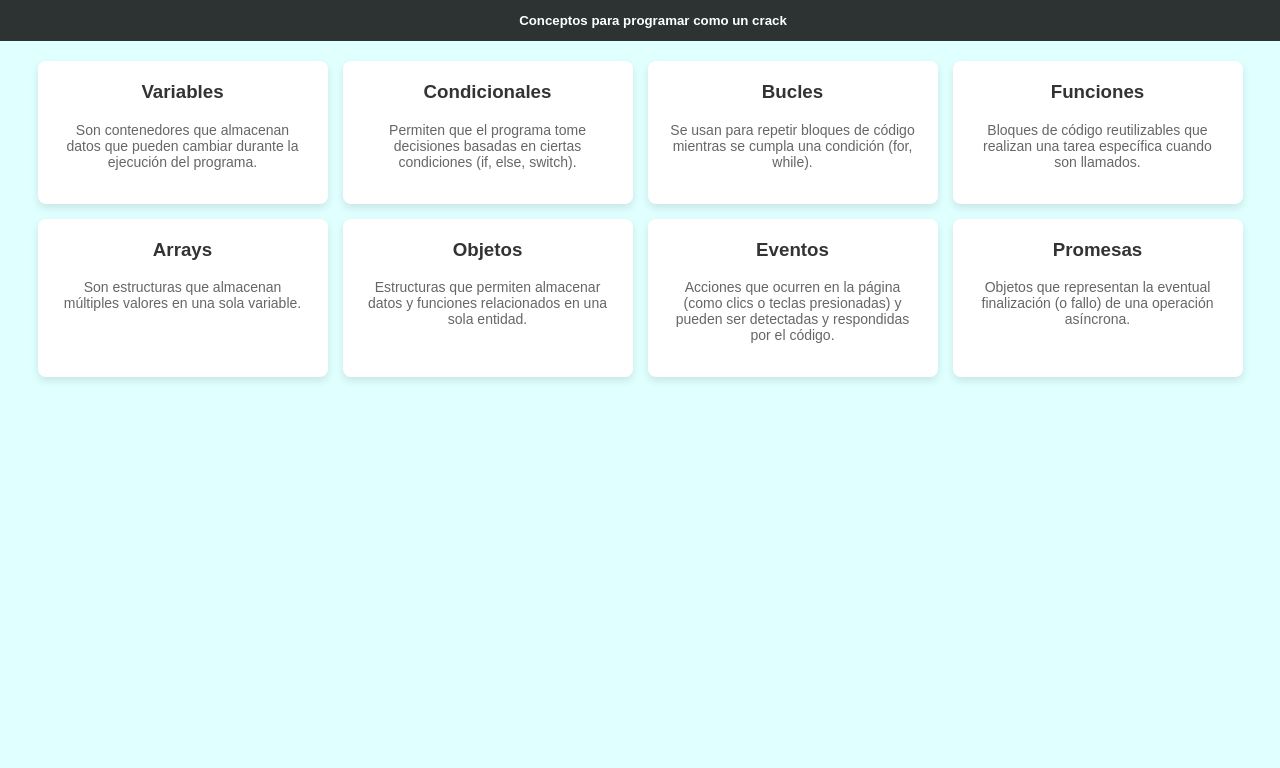
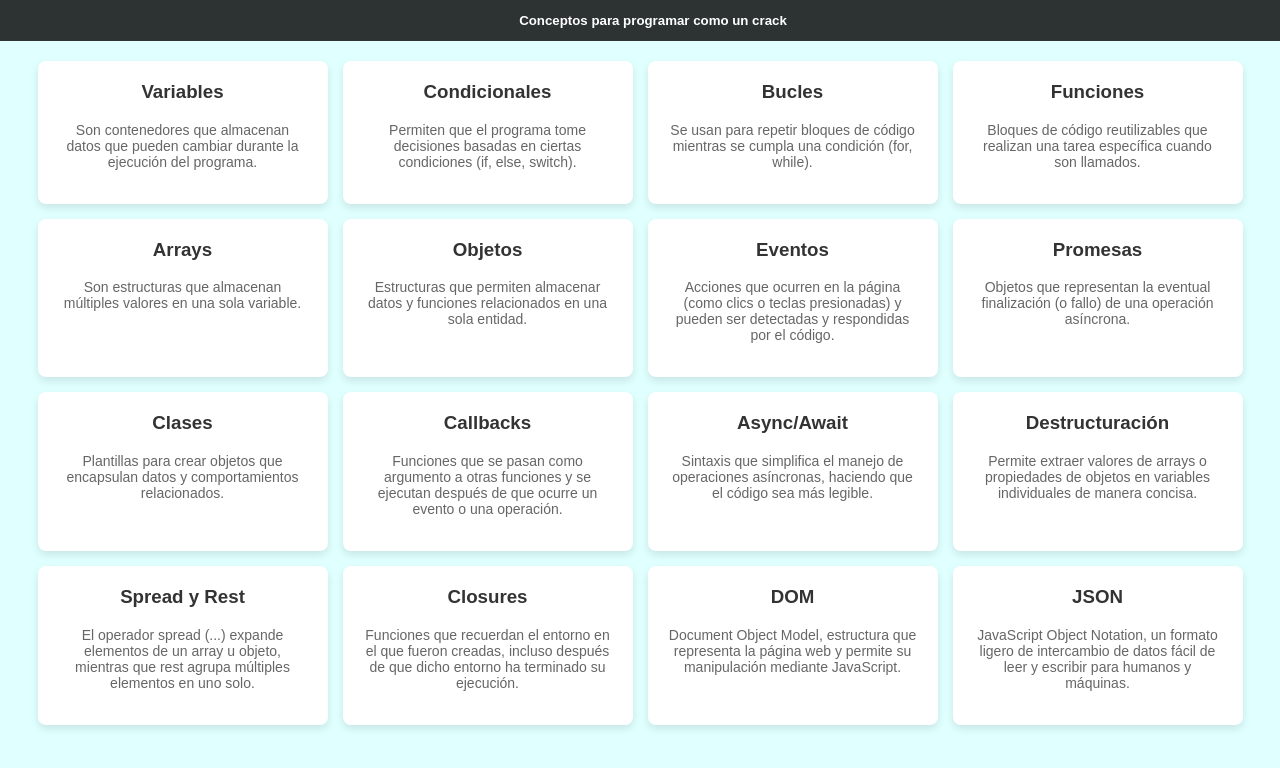
Before and after one commit to paultb3/prueba, a plain HTML site: page index.html in a window 1280 px wide. Shown: the top 768 px of the page. Drawn offline with Linux system fonts and the light colour scheme.

Commit message:
Agrega dos campos mas

```diff
--- a/index.html
+++ b/index.html
@@ -13,6 +13,7 @@
 
     <div>
         <div class="cards-container">
+            <!-- Tarjetas existentes -->
             <div class="card">
                 <h3>Variables</h3>
                 <p>Son contenedores que almacenan datos que pueden cambiar durante la ejecución del programa.</p>
@@ -52,9 +53,48 @@
                 <h3>Promesas</h3>
                 <p>Objetos que representan la eventual finalización (o fallo) de una operación asíncrona.</p>
             </div>
+
+            <!-- Nuevas tarjetas -->
+            <div class="card">
+                <h3>Clases</h3>
+                <p>Plantillas para crear objetos que encapsulan datos y comportamientos relacionados.</p>
+            </div>
+
+            <div class="card">
+                <h3>Callbacks</h3>
+                <p>Funciones que se pasan como argumento a otras funciones y se ejecutan después de que ocurre un evento o una operación.</p>
+            </div>
+
+            <div class="card">
+                <h3>Async/Await</h3>
+                <p>Sintaxis que simplifica el manejo de operaciones asíncronas, haciendo que el código sea más legible.</p>
+            </div>
+
+            <div class="card">
+                <h3>Destructuración</h3>
+                <p>Permite extraer valores de arrays o propiedades de objetos en variables individuales de manera concisa.</p>
+            </div>
+
+            <div class="card">
+                <h3>Spread y Rest</h3>
+                <p>El operador spread (...) expande elementos de un array u objeto, mientras que rest agrupa múltiples elementos en uno solo.</p>
+            </div>
+
+            <div class="card">
+                <h3>Closures</h3>
+                <p>Funciones que recuerdan el entorno en el que fueron creadas, incluso después de que dicho entorno ha terminado su ejecución.</p>
+            </div>
+
+            <div class="card">
+                <h3>DOM</h3>
+                <p>Document Object Model, estructura que representa la página web y permite su manipulación mediante JavaScript.</p>
+            </div>
+
+            <div class="card">
+                <h3>JSON</h3>
+                <p>JavaScript Object Notation, un formato ligero de intercambio de datos fácil de leer y escribir para humanos y máquinas.</p>
+            </div>
         </div>
     </div>
-
-
 </body>
 </html>
```
